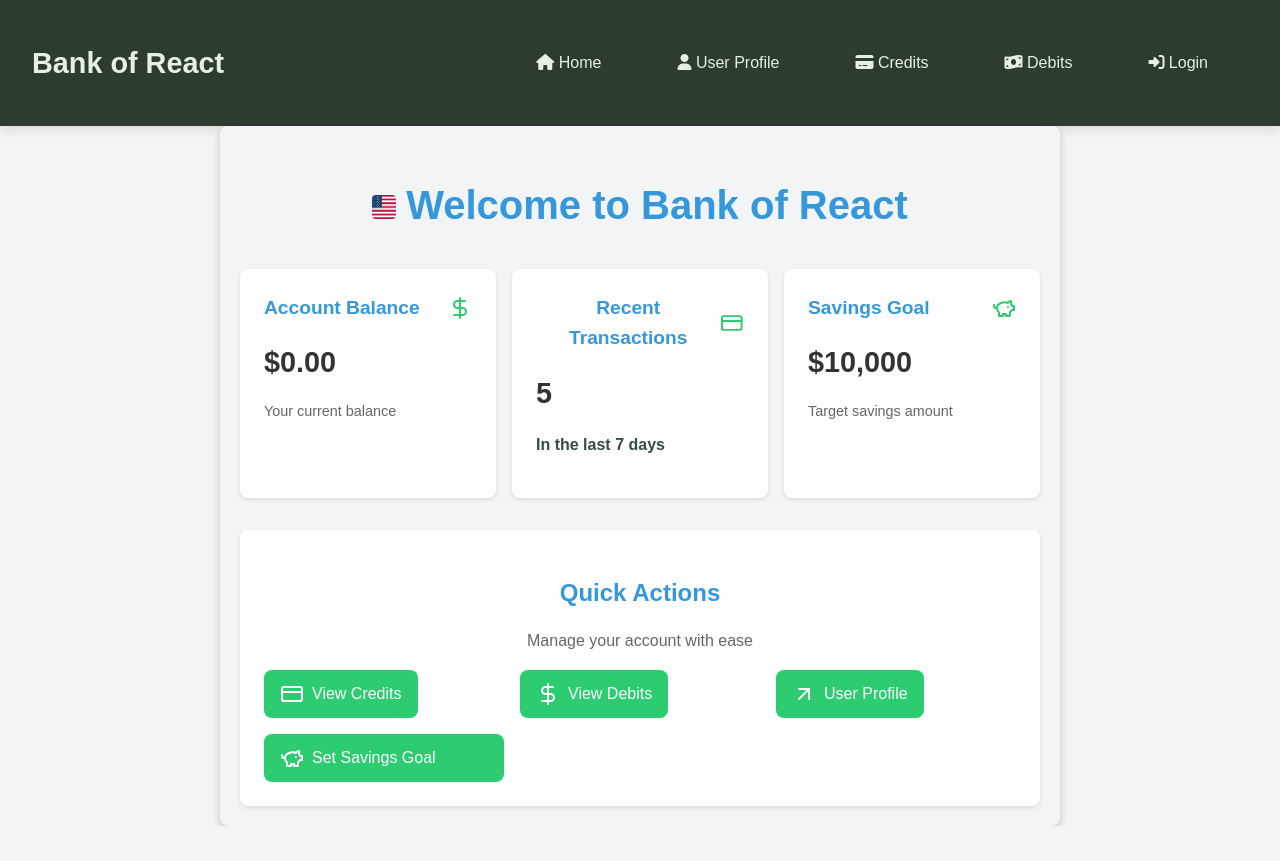
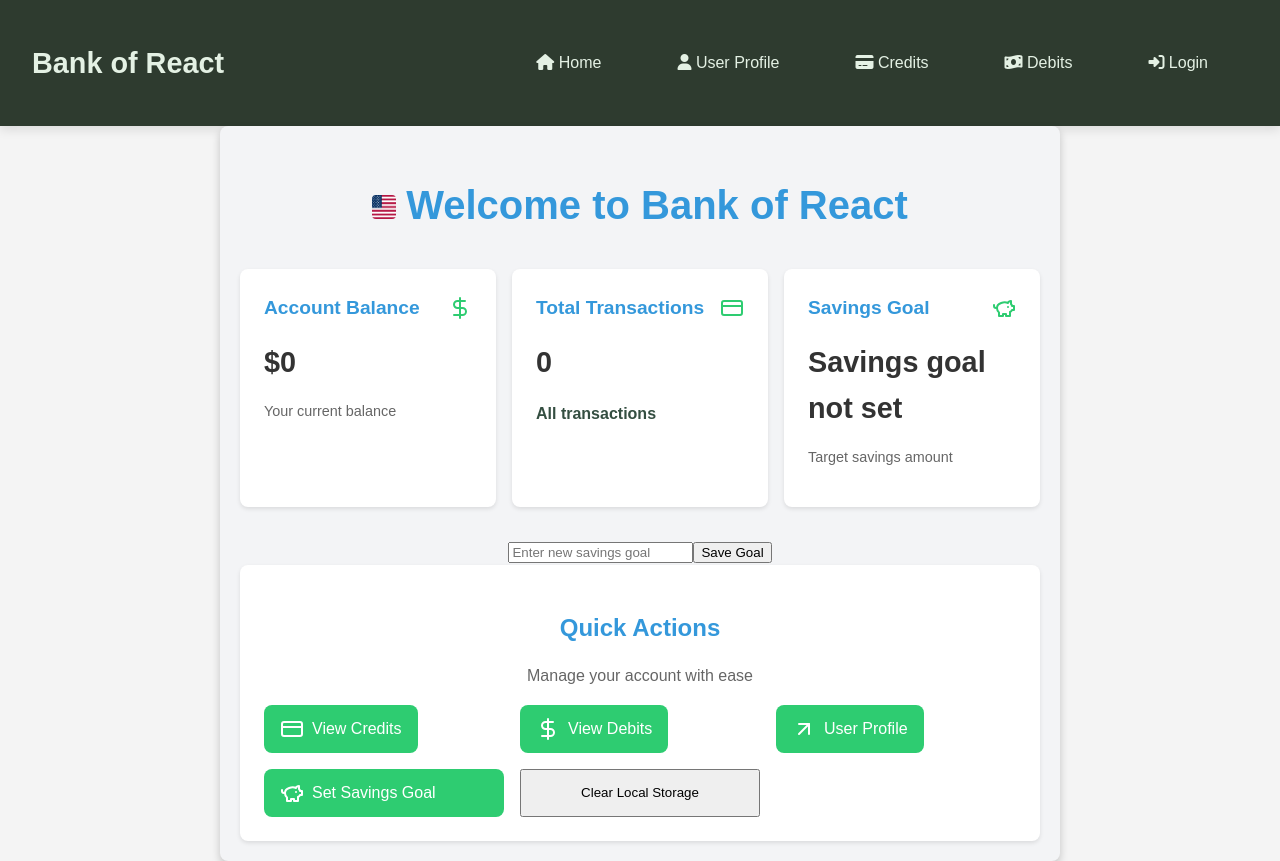
Before and after one commit to olti2803/bank-of-react, a React (Create React App) app: page / in a window 1280 px wide. Both pictures are taken after a click on the button "Set Savings Goal". Before the commit the page ends 826 px from the top, so only its background shows below. Built offline with nearby package versions, Linux system fonts and the light colour scheme; no server answers.

Commit message:
total transactions fixed

```diff
--- a/src/App.js
+++ b/src/App.js
@@ -88,8 +88,6 @@ function App() {
     setAccountBalance(totalCredits - totalDebits);
   }, [credits, debits]);
 
-  ////////////////////////////////
-
   const addCredit = (description, amount) => {
     if (!description || isNaN(amount) || amount === "") {
       alert("Please provide a valid description and amount.");
@@ -98,7 +96,7 @@ function App() {
 
     const newCredit = {
       description,
-      amount: parseFloat(amount), // Ensure amount is stored as a number
+      amount: parseFloat(amount),
       date: new Date().toISOString(),
     };
 
@@ -115,7 +113,7 @@ function App() {
 
     const newDebit = {
       description,
-      amount: parseFloat(amount), // Ensure amount is stored as a number
+      amount: parseFloat(amount),
       date: new Date().toISOString(),
     };
 
@@ -124,8 +122,6 @@ function App() {
     localStorage.setItem("debits", JSON.stringify(updatedDebits));
   };
 
-  ////////////////////////////////
-
   return (
     <Router>
       <Navbar />
@@ -133,8 +129,15 @@ function App() {
         <Route
           exact
           path="/"
-          element={<Home accountBalance={accountBalance} />}
+          element={
+            <Home
+              accountBalance={accountBalance}
+              credits={credits}
+              debits={debits}
+            />
+          }
         />
+
         <Route
           path="/userProfile"
           element={
--- a/src/components/Home.js
+++ b/src/components/Home.js
@@ -1,13 +1,38 @@
-import React from "react";
+import React, { useState, useEffect } from "react";
 import { Link } from "react-router-dom";
 import { DollarSign, CreditCard, PiggyBank, ArrowUpRight } from "lucide-react";
 
-function Home({ accountBalance }) {
-  // const clearLocalStorage = () => {
-  //   localStorage.clear();
-  //   window.location.reload(); // Reload to reset app state after clearing
-  //   alert("Local storage has been cleared!");
-  // };
+function Home({ accountBalance, credits = [], debits = [] }) {
+  const [savingsGoal, setSavingsGoal] = useState(() => {
+    return JSON.parse(localStorage.getItem("savingsGoal")) || null;
+  });
+  const [showSavingsInput, setShowSavingsInput] = useState(false);
+  const [newSavingsGoal, setNewSavingsGoal] = useState("");
+
+  // Calculate total transactions from credits and debits props
+  const totalTransactions = credits.length + debits.length;
+
+  useEffect(() => {
+    if (savingsGoal !== null) {
+      localStorage.setItem("savingsGoal", JSON.stringify(savingsGoal));
+    }
+  }, [savingsGoal]);
+
+  const clearLocalStorage = () => {
+    localStorage.clear();
+    window.location.reload();
+    alert("Local storage has been cleared!");
+  };
+
+  const handleSetSavingsGoal = () => {
+    setSavingsGoal(parseFloat(newSavingsGoal));
+    setShowSavingsInput(false);
+  };
+
+  const formatNumber = (number) => {
+    return new Intl.NumberFormat("en-US").format(number);
+  };
+
   return (
     <div className="home-container">
       <div className="header-with-flag">
@@ -22,19 +47,23 @@ function Home({ accountBalance }) {
             <DollarSign className="card-icon" />
           </div>
           <div className="card-content">
-            <div className="balance-amount">${accountBalance?.toFixed(2)}</div>
+            <div className="balance-amount">
+              ${formatNumber(accountBalance?.toFixed(2))}
+            </div>
             <p className="balance-description">Your current balance</p>
           </div>
         </div>
 
         <div className="card">
           <div className="card-header">
-            <h2 className="card-title">Recent Transactions</h2>
+            <h2 className="card-title">Total Transactions</h2>
             <CreditCard className="card-icon" />
           </div>
           <div className="card-content">
-            <div className="transaction-count">5</div>
-            <p className="transaction-description">In the last 7 days</p>
+            <div className="transaction-count">
+              {formatNumber(totalTransactions)}
+            </div>
+            <p className="transaction-description">All transactions</p>
           </div>
         </div>
 
@@ -44,11 +73,29 @@ function Home({ accountBalance }) {
             <PiggyBank className="card-icon" />
           </div>
           <div className="card-content">
-            <div className="savings-amount">$10,000</div>
+            {savingsGoal !== null ? (
+              <div className="savings-amount">
+                ${formatNumber(savingsGoal.toFixed(2))}
+              </div>
+            ) : (
+              <div className="savings-amount">Savings goal not set</div>
+            )}
             <p className="savings-description">Target savings amount</p>
           </div>
         </div>
       </div>
+
+      {showSavingsInput && (
+        <div className="savings-input">
+          <input
+            type="number"
+            value={newSavingsGoal}
+            onChange={(e) => setNewSavingsGoal(e.target.value)}
+            placeholder="Enter new savings goal"
+          />
+          <button onClick={handleSetSavingsGoal}>Save Goal</button>
+        </div>
+      )}
 
       <div className="quick-actions">
         <h2 className="quick-actions-title">Quick Actions</h2>
@@ -72,13 +119,16 @@ function Home({ accountBalance }) {
               <ArrowUpRight className="button-icon" /> User Profile
             </button>
           </Link>
-          <button className="action-button">
+          <button
+            className="action-button"
+            onClick={() => setShowSavingsInput(!showSavingsInput)}
+          >
             <PiggyBank className="button-icon" /> Set Savings Goal
           </button>
 
-          {/* <button className="clear-storage-button" onClick={clearLocalStorage}>
+          <button className="clear-storage-button" onClick={clearLocalStorage}>
             Clear Local Storage
-          </button> */}
+          </button>
         </div>
       </div>
     </div>
```
